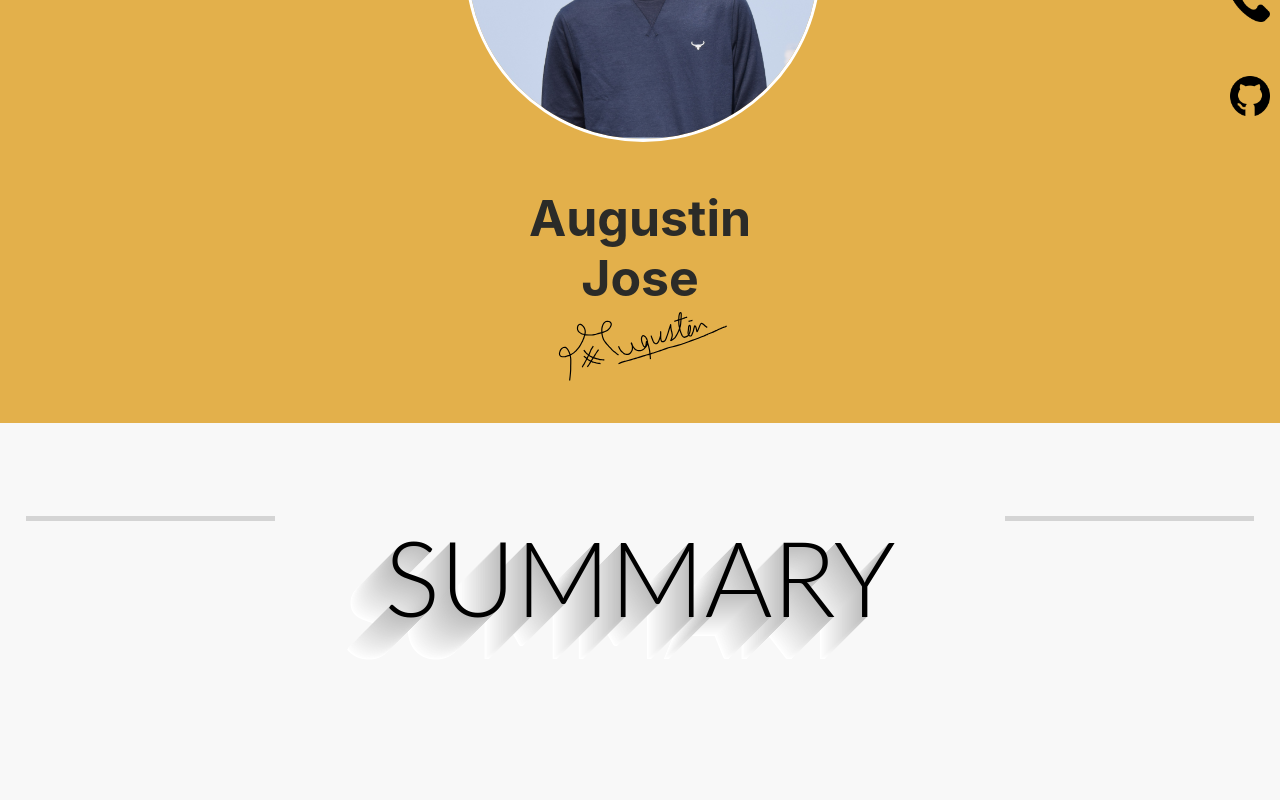
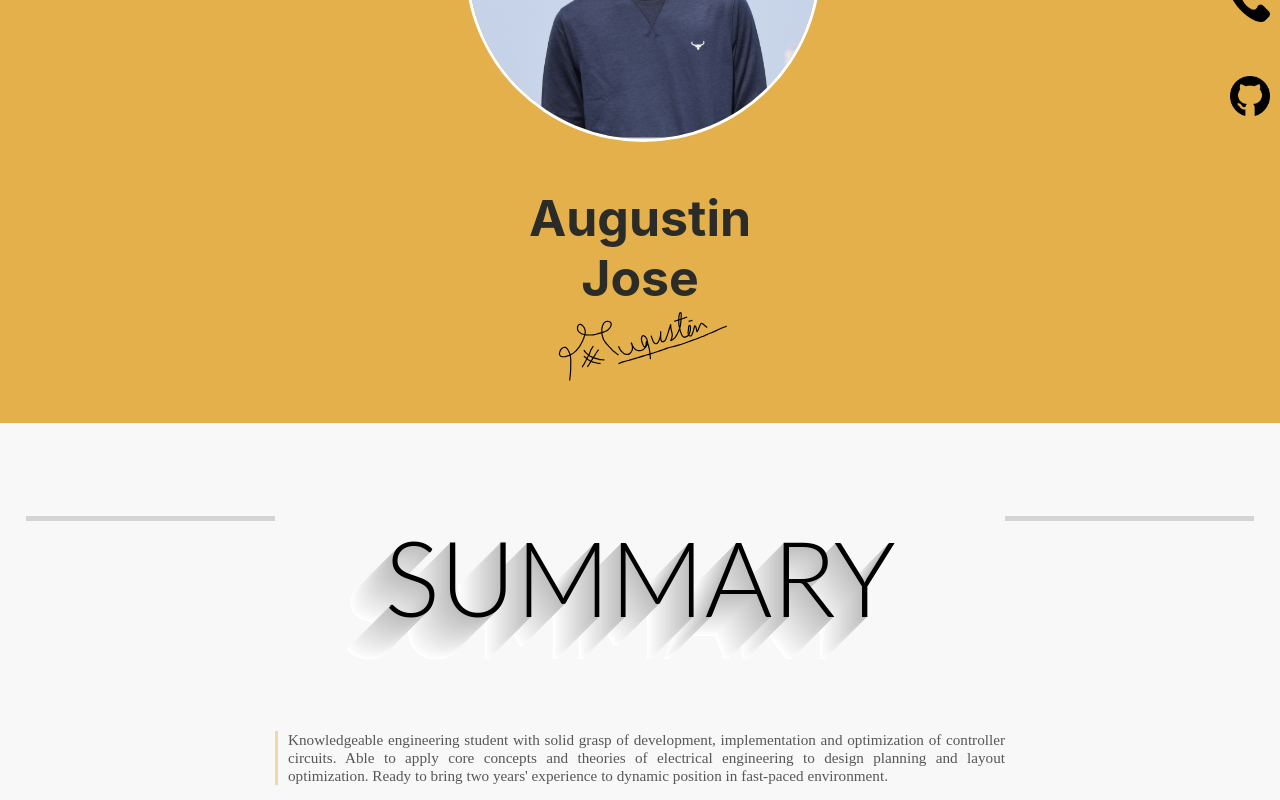
Before and after one commit to AugustinJose1221/resume, a React (Create React App) app: page / in a window 1280 px wide. Shown: the part 356-1156 px from the top of the page. Before the commit the page ends 1087 px from the top, so only its background shows below. Built offline with nearby package versions, Linux system fonts and the light colour scheme.

Commit message:
Minor Updates

```diff
--- a/src/css/style.css
+++ b/src/css/style.css
@@ -200,3 +200,11 @@ h1{
     background: #D4D4D4;
     pointer-events: none;
   }
+
+.Summary p {
+  padding-left: 10px;
+  border-left-color: #f1d6ab;
+  border-left-style: solid;
+  font: 500 95% 'Raleway';
+  color: #575757;
+}
--- a/src/resume.js
+++ b/src/resume.js
@@ -67,6 +67,12 @@ const Resume = () => {
           </Col>
           <Col sm={8}>
           <h1>Summary</h1>
+          <p align={"justify"}>Knowledgeable engineering student with solid grasp of
+                               development, implementation and optimization of controller
+                               circuits. Able to apply core concepts and theories of electrical
+                               engineering to design planning and layout optimization.
+                               Ready to bring two years' experience to dynamic position in
+                               fast-paced environment.</p>
           </Col>
           <Col sm={2}>
           </Col>
```
